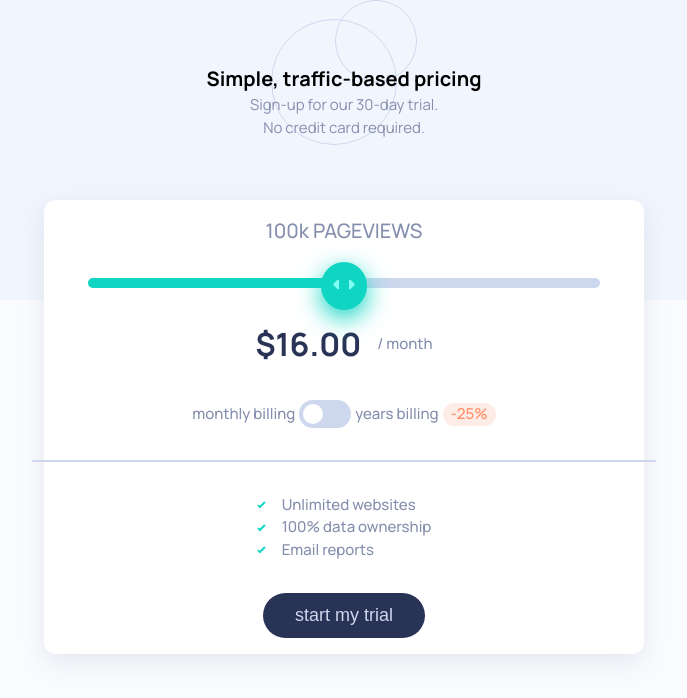
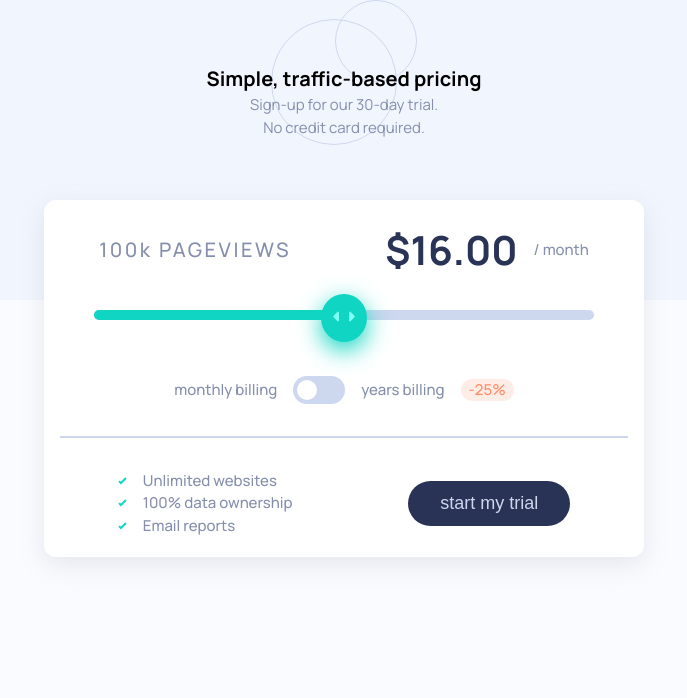
Before and after one commit to Medido1/Frontend-Mentor-Interactive-pricing-component, a plain HTML site: page index.html in a window 1280 px wide. Shown: the whole page, without its empty margins (296-983 px from the left). Drawn offline with Linux system fonts and the light colour scheme.

Commit message:
Enhance desktop responsiveness: Adjust layout and styling for desktop screens

```diff
--- a/index.html
+++ b/index.html
@@ -24,6 +24,7 @@
   </header>
   <main class="main">
     <div class="pricing_container">
+      <div class="pricing_container_top">
         <p class="pricing_type">100k PAGEVIEWS</p>
         <div class="slider_container">
           <div class="slider"></div>
@@ -35,6 +36,7 @@
           <p class="price">$16.00</p>
           <p>/ month</p>
         </div>
+      </div>
       <div class="billing_container">
         <p>monthly billing</p>
         <button class="btn_toggle" aria-label="toggle billing type">
@@ -44,6 +46,7 @@
         <p class="discount">-25%</p>
       </div>
       <div class="border"></div>
+      <div class="pricing_container_bottom">
         <ul class="benefits">
           <li>
             <img src="./images/icon-check.svg" alt="check icon">
@@ -60,6 +63,7 @@
         </ul>
         <button class="btn trial">start my trial</button>
       </div>
+    </div>
   </main>
 </body>
 </html>
--- a/style.css
+++ b/style.css
@@ -30,9 +30,10 @@
 body {
   line-height: 1.5;
   -webkit-font-smoothing: antialiased;
-  height: 100vh;
+  min-height: 100vh;
   font-family: var(--Manrope);
   background-color: var(--Very_Pale_Blue);
+  padding-bottom: 1rem;
 }
 button {
   border: 0;
@@ -68,7 +69,7 @@ h1 {
 .pricing_container {
   background-color: white;
   border-radius: .75rem;
-  padding: 1rem;
+  padding: 1.25rem 1rem;
   position: absolute;
   top: 35%;
   left: 50%;
@@ -85,13 +86,23 @@ h1 {
   color: var(--Pale_Blue);
 }
 
+.pricing_container_top {
+  display: flex;
+  flex-direction: column;
+  align-items: center;
+  gap: 2rem;
+  width: 100%;
+}
+
 .pricing_type {
   font-size: 1.25rem;
+  letter-spacing: 2.5px;
 }
 
 .slider_container {
   position: relative;
-  width: 90%;
+  width: 100%;
+  max-width: 500px;
   border-radius: .5rem;
   height: .65rem;
   background-color: var(--Light_Grayish_Blue);
@@ -139,6 +150,10 @@ h1 {
   background-color: var(--Light_Grayish_Blue);
 }
 
+.btn_toggle:hover {
+  background-color: var(--Strong_Cyan);
+}
+
 .btn_toggle.right {
   padding: .25rem .25rem .25rem 1.75rem;
 }
@@ -158,13 +173,14 @@ h1 {
 }
 
 .border {
-  width: 110%;
+  width: 100%;
   height: .1rem;
   background-color: var(--Light_Grayish_Blue);
 }
 
 .benefits {
   list-style: none;
+  margin-bottom: 2rem;
 }
 
 .benefits li {
@@ -180,9 +196,39 @@ h1 {
   border-radius: 100vmax;
   font-size: 1.125rem;
 }
+.btn.trial:hover {
+  opacity: .8;
+  font-weight: 500;
+}
 
 @media (min-width: 768px) {
   .pricing_container {
     top: 25%;
   }
+  .pricing_container_top {
+    flex-direction: row;
+    justify-content: space-around;
+    gap: 1rem;
+    position: relative;
+    margin-bottom: 4rem;
+  }
+  .slider_container {
+    position: absolute;
+    top: 150%;
+  }
+  .price {
+    font-size: 2.5rem;
+  }
+  .billing_container {
+    gap: 1rem;
+  }
+  .benefits {
+    margin-bottom: 0;
+  }
+  .pricing_container_bottom {
+    display: flex;
+    justify-content: space-around;
+    align-items: center;
+    width: 100%;
+  }
 }
```
Lines whose indentation alone changed are shown as unchanged.
